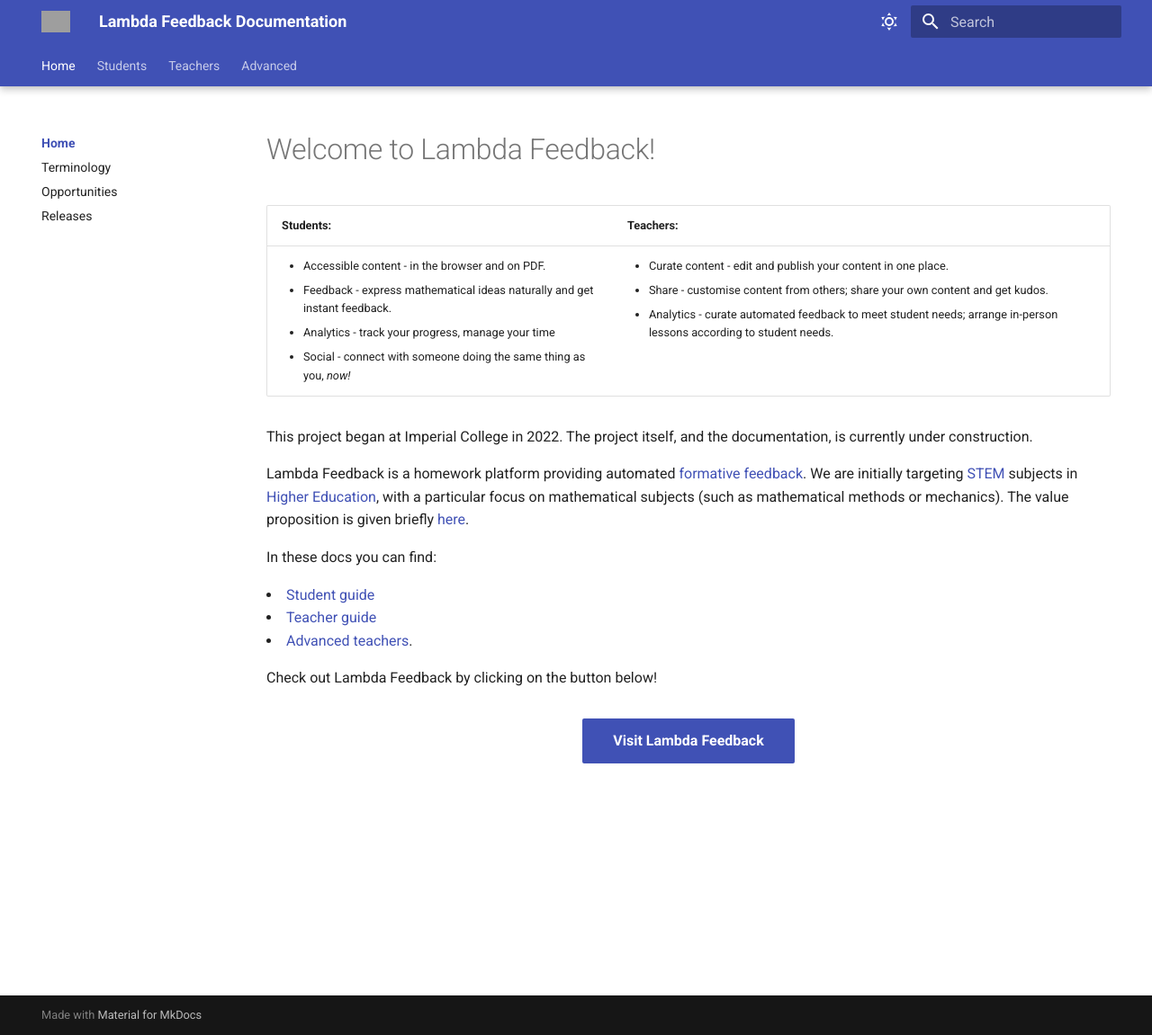
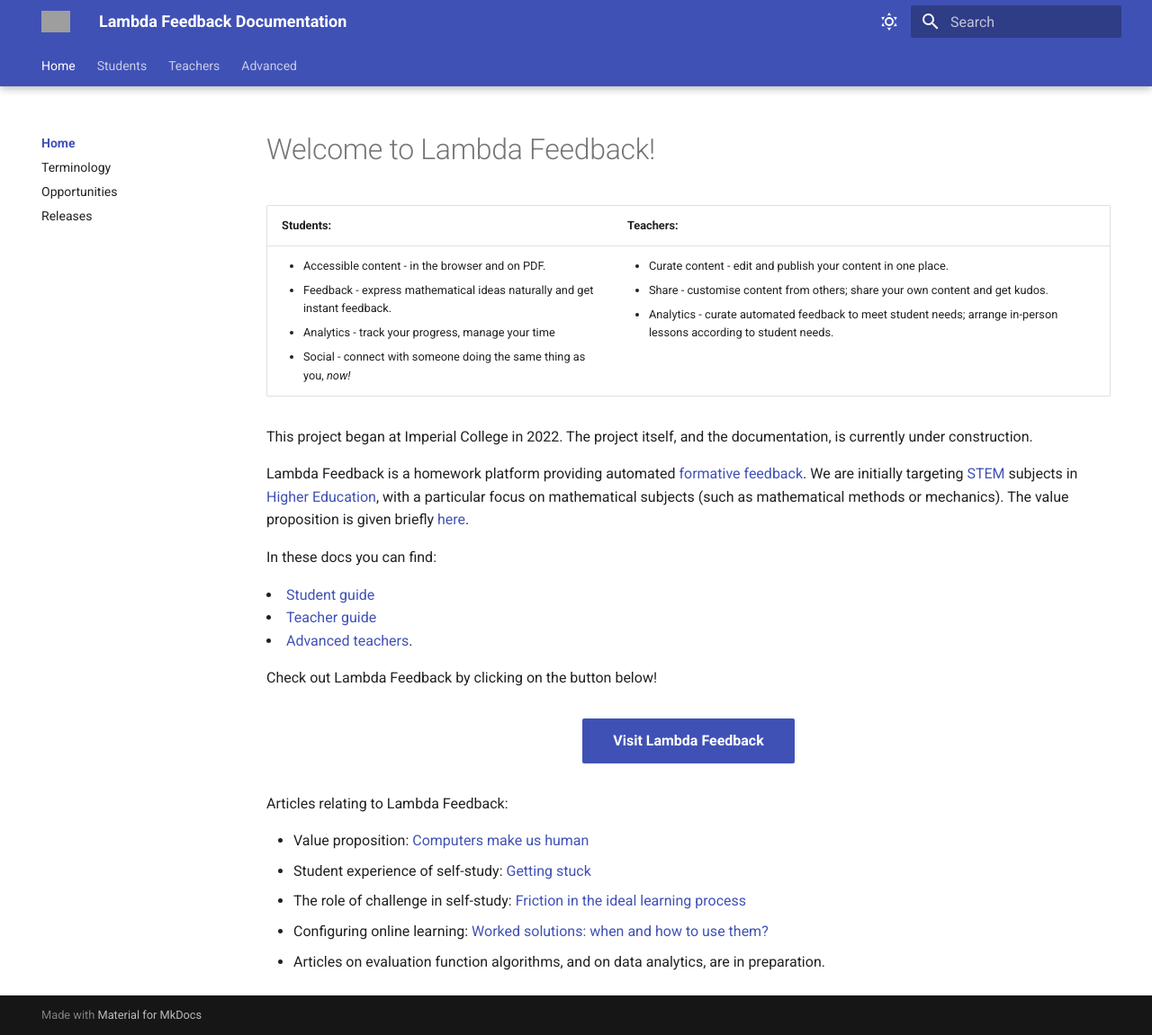
Before and after one commit to lambda-feedback/user-documentation, an MkDocs documentation site: the page built from docs/index.md, in a window 1280 px wide and 1151 px high. Shown: the whole window at 90% size. Built offline with MkDocs 1.6.1 and Material for MkDocs 9.7.7, drawn with Linux system fonts in a browser that asks for light colours; grey boxes are pictures that could not be loaded.

Commit message:
Links-to-articles

```diff
--- a/docs/index.md
+++ b/docs/index.md
@@ -5,8 +5,8 @@
 
 # Welcome to Lambda Feedback!
 
-|**Students**:                                                  | **Teachers**:                                   |
-| ------------------------------------------------------------- | ----------------------------------------------- |
+| **Students**:                                                                                                                                                                                                                                                                                  | **Teachers**:                                                                                                                                                                                                                                                                                  |
+| ---------------------------------------------------------------------------------------------------------------------------------------------------------------------------------------------------------------------------------------------------------------------------------------------- | ---------------------------------------------------------------------------------------------------------------------------------------------------------------------------------------------------------------------------------------------------------------------------------------------- |
 | <ul><li>Accessible content - in the browser and on PDF. </li><li>Feedback - express mathematical ideas naturally and get instant feedback. </li><li>Analytics - track your progress, manage your time</li><li>Social - connect with someone doing the same thing as you, <i>now!</i></li></ul> | <ul><li>Curate content - edit and publish your content in one place.</li><li>Share - customise content from others; share your own content and get kudos.</li><li>Analytics - curate automated feedback to meet student needs; arrange in-person lessons according to student needs.</li></ul> |
 
 This project began at Imperial College in 2022. The project itself, and the documentation, is currently under construction.
@@ -14,11 +14,21 @@
 Lambda Feedback is a homework platform providing automated [formative feedback](https://www.edutopia.org/blog/providing-feedback-as-formative-assessment-troy-hicks). We are initially targeting [STEM](https://en.wikipedia.org/wiki/Science,_technology,_engineering,_and_mathematics) subjects in [Higher Education](https://en.wikipedia.org/wiki/Higher_education), with a particular focus on mathematical subjects (such as mathematical methods or mechanics). The value proposition is given briefly [here](https://teachingengineers.wordpress.com/2022/07/18/computers-make-us-human/).
 
 In these docs you can find:
+
 </li><li> [Student guide](student/index.md)
 </li><li> [Teacher guide](teacher/index.md)
 </li><li> [Advanced teachers](advanced/index.md).
 
 Check out Lambda Feedback by clicking on the button below!
+
 <figure markdown>
 [Visit Lambda Feedback](https://lambdafeedback.com/){ .md-button .md-button--primary .center}
 </figure>
+
+Articles relating to Lambda Feedback:
+
+- Value proposition: [Computers make us human](https://teachingengineers.wordpress.com/2022/07/18/computers-make-us-human/)
+- Student experience of self-study: [Getting stuck](https://teachingengineers.wordpress.com/2022/07/18/getting-stuck/)
+- The role of challenge in self-study: [Friction in the ideal learning process](https://teachingengineers.wordpress.com/2023/03/16/friction-in-the-ideal-learning-process/)
+- Configuring online learning: [Worked solutions: when and how to use them?](https://teachingengineers.wordpress.com/2023/09/27/worked-solutions-when-and-how-to-use-them/)
+- Articles on evaluation function algorithms, and on data analytics, are in preparation.
```
